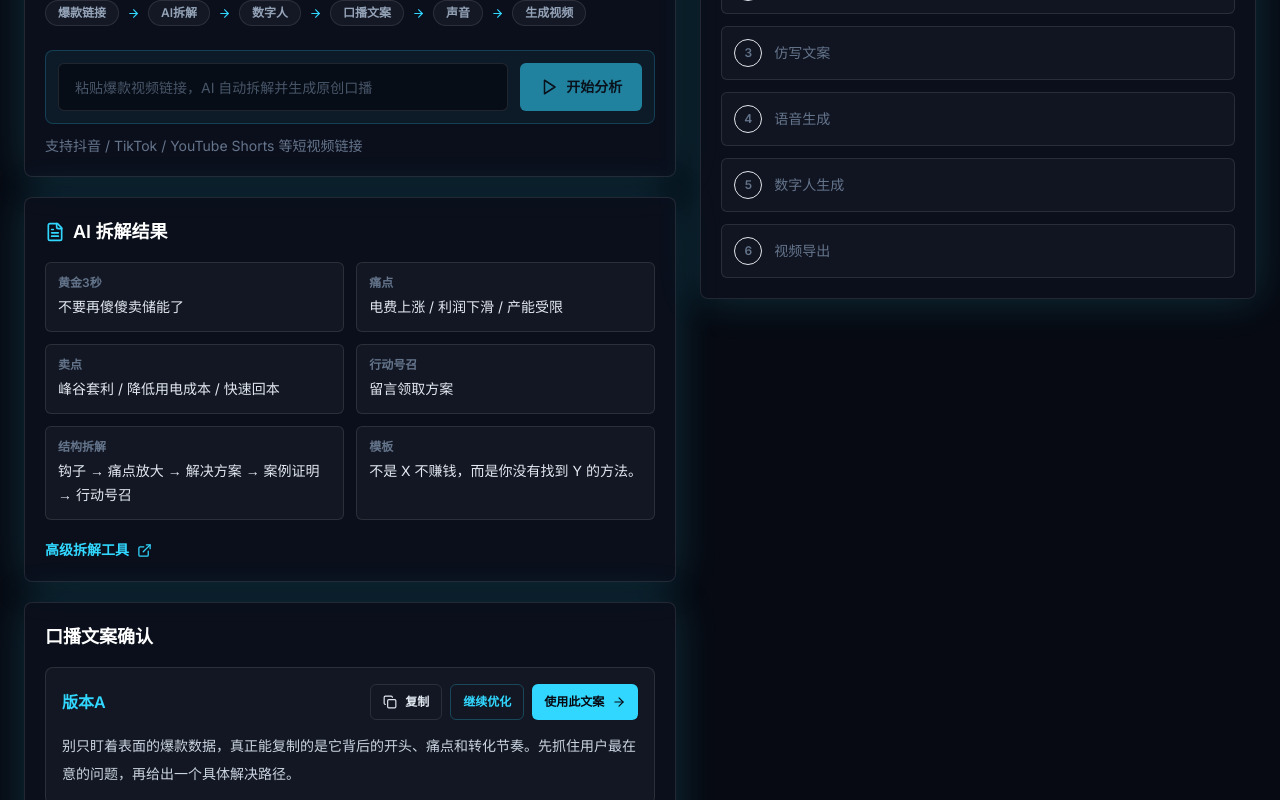
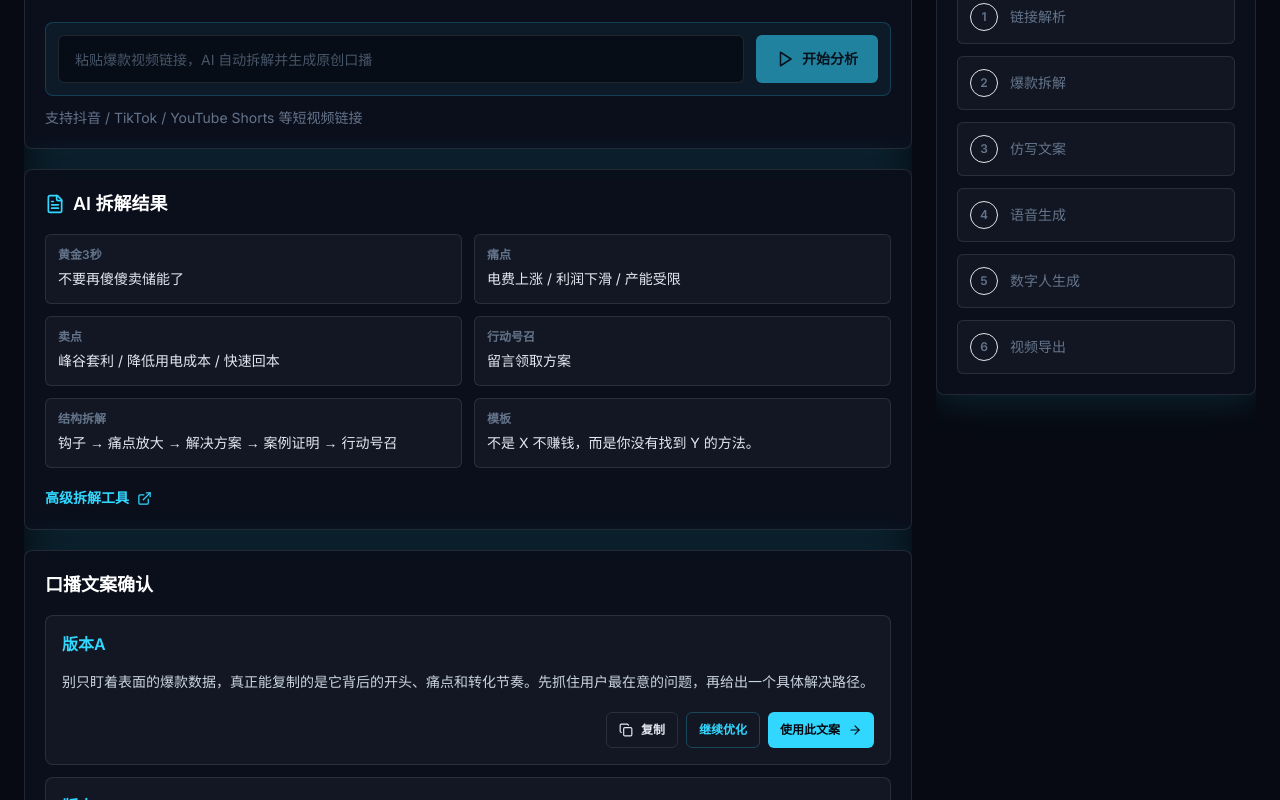
Before and after one commit to gegu702-maker/kaiqiang-ai, a Next.js app in the folder apps/web/: page /studio in a window 1280 px wide. Shown: the part 300-1100 px from the top of the page. Built offline with nearby package versions, Linux system fonts and the light colour scheme; no server answers.

Commit message:
fix: prevent viral studio horizontal overflow

```diff
--- a/apps/web/components/StudioWorkspace.tsx
+++ b/apps/web/components/StudioWorkspace.tsx
@@ -139,27 +139,27 @@ export function StudioWorkspace({
   }
 
   return (
-    <main className="min-h-[calc(100vh-86px)] bg-ink text-slate-100">
-      <div className="mx-auto grid max-w-[1500px] gap-6 px-4 py-6 sm:px-6 xl:grid-cols-[1.08fr_0.92fr]">
-        <section className="space-y-5">
-          <div className="rounded-lg border border-white/10 bg-panel/85 p-5 shadow-glow">
+    <main className="min-h-[calc(100vh-86px)] w-full max-w-full overflow-x-hidden bg-ink text-slate-100">
+      <div className="mx-auto grid w-full max-w-[1500px] grid-cols-1 gap-6 overflow-hidden px-4 py-6 sm:px-6 xl:grid-cols-[minmax(0,1fr)_minmax(220px,320px)]">
+        <section className="min-w-0 max-w-full space-y-5 overflow-hidden">
+          <div className="min-w-0 max-w-full overflow-hidden rounded-lg border border-white/10 bg-panel/85 p-5 shadow-glow">
             <p className="inline-flex items-center gap-2 rounded-full border border-cyan/25 bg-cyan/10 px-3 py-1 text-sm font-semibold text-cyan">
               <Sparkles size={15} />
               {t.badge}
             </p>
-            <h1 className="mt-4 max-w-3xl text-4xl font-semibold leading-tight text-white sm:text-5xl">{t.title}</h1>
-            <p className="mt-3 max-w-2xl text-base leading-7 text-slate-400">{t.subtitle}</p>
+            <h1 className="mt-4 max-w-3xl break-words text-4xl font-semibold leading-tight text-white sm:text-5xl">{t.title}</h1>
+            <p className="mt-3 max-w-2xl break-words text-base leading-7 text-slate-400">{t.subtitle}</p>
             <div className="mt-5 flex flex-wrap gap-2 text-xs font-semibold text-slate-400">
               {t.workflow.map((step, index) => (
-                <span key={step} className="inline-flex items-center gap-2">
-                  <span className="rounded-full border border-white/10 bg-white/[0.04] px-3 py-1">{step}</span>
+                <span key={step} className="inline-flex max-w-full min-w-0 items-center gap-2">
+                  <span className="rounded-full border border-white/10 bg-white/[0.04] px-3 py-1 break-words">{step}</span>
                   {index < t.workflow.length - 1 ? <ArrowRight size={13} className="text-cyan" /> : null}
                 </span>
               ))}
             </div>
-            <div className="mt-6 grid gap-3 rounded-lg border border-cyan/20 bg-cyan/[0.06] p-3 sm:grid-cols-[1fr_auto]">
+            <div className="mt-6 grid min-w-0 gap-3 rounded-lg border border-cyan/20 bg-cyan/[0.06] p-3 sm:grid-cols-[minmax(0,1fr)_auto]">
               <input
-                className="h-12 rounded-md border border-white/10 bg-ink/80 px-4 text-sm text-white outline-none transition placeholder:text-slate-600 focus:border-cyan/60"
+                className="h-12 min-w-0 rounded-md border border-white/10 bg-ink/80 px-4 text-sm text-white outline-none transition placeholder:text-slate-600 focus:border-cyan/60"
                 value={sourceUrl}
                 onChange={(event) => setSourceUrl(event.target.value)}
                 placeholder={t.placeholder}
@@ -174,21 +174,21 @@ export function StudioWorkspace({
                 {isRunning ? t.analyzing : t.analyze}
               </button>
             </div>
-            <p className="mt-3 text-sm text-slate-500">{t.supports}</p>
-            {notice ? <p className="mt-4 rounded-md border border-amber-300/20 bg-amber-300/10 p-3 text-sm leading-6 text-amber-100">{notice}</p> : null}
+            <p className="mt-3 break-words text-sm text-slate-500">{t.supports}</p>
+            {notice ? <p className="mt-4 rounded-md border border-amber-300/20 bg-amber-300/10 p-3 text-sm leading-6 text-amber-100 break-words [overflow-wrap:anywhere]">{notice}</p> : null}
           </div>
 
           {resolveResult ? (
-            <section className="rounded-lg border border-white/10 bg-panel/80 p-5 shadow-glow">
+            <section className="min-w-0 max-w-full overflow-hidden rounded-lg border border-white/10 bg-panel/80 p-5 shadow-glow">
               <h2 className="text-lg font-semibold text-white">{t.metadata}</h2>
-              <div className="mt-4 grid gap-3 sm:grid-cols-[140px_1fr]">
+              <div className="mt-4 grid min-w-0 gap-3 sm:grid-cols-[140px_minmax(0,1fr)]">
                 {resolveResult.thumbnail ? (
                   // eslint-disable-next-line @next/next/no-img-element
                   <img src={resolveResult.thumbnail} alt={resolveResult.title || "Douyin thumbnail"} className="aspect-[3/4] w-full rounded-md border border-white/10 object-cover" />
                 ) : (
                   <div className="grid aspect-[3/4] place-items-center rounded-md border border-white/10 bg-white/[0.035] text-xs text-slate-500">{t.noCover}</div>
                 )}
-                <div className="space-y-2 text-sm leading-6 text-slate-300">
+                <div className="min-w-0 space-y-2 text-sm leading-6 text-slate-300">
                   <InfoRow label={t.metadataLabels.platform} value={resolveResult.platform || "douyin"} />
                   <InfoRow label={t.metadataLabels.title} value={resolveResult.title || "-"} />
                   <InfoRow label={t.metadataLabels.duration} value={resolveResult.duration ? `${resolveResult.duration}s` : "-"} />
@@ -200,19 +200,19 @@ export function StudioWorkspace({
           ) : null}
 
           {transcript ? (
-            <section className="rounded-lg border border-white/10 bg-panel/80 p-5 shadow-glow">
+            <section className="min-w-0 max-w-full overflow-hidden rounded-lg border border-white/10 bg-panel/80 p-5 shadow-glow">
               <h2 className="text-lg font-semibold text-white">{t.transcript}</h2>
-              <p className="mt-4 whitespace-pre-wrap rounded-md border border-white/10 bg-white/[0.035] p-4 text-sm leading-7 text-slate-300">{transcript}</p>
+              <p className="mt-4 whitespace-pre-wrap rounded-md border border-white/10 bg-white/[0.035] p-4 text-sm leading-7 text-slate-300 break-words [overflow-wrap:anywhere]">{transcript}</p>
             </section>
           ) : null}
 
-          <section className="rounded-lg border border-white/10 bg-panel/80 p-5 shadow-glow">
+          <section className="min-w-0 max-w-full overflow-hidden rounded-lg border border-white/10 bg-panel/80 p-5 shadow-glow">
             <h2 className="flex items-center gap-2 text-lg font-semibold text-white">
               <FileText className="text-cyan" size={20} />
               {t.topic}
             </h2>
             {currentAnalysis ? (
-              <div className="mt-4 grid gap-3 text-sm leading-6 text-slate-300 sm:grid-cols-2">
+              <div className="mt-4 grid min-w-0 gap-3 text-sm leading-6 text-slate-300 sm:grid-cols-2">
                 <InfoRow label={t.topic} value={currentAnalysis.topic || "-"} />
                 <InfoRow label={t.hook} value={currentAnalysis.hook || "-"} />
                 <InfoRow label={t.selling} value={(currentAnalysis.selling_points || []).join(" / ") || "-"} />
@@ -222,7 +222,7 @@ export function StudioWorkspace({
             ) : hasStarted ? (
               <EmptyState message={analysisStatus === "error" ? analysisError || t.analysisUnavailable : t.linkResolvedNeedsScript} />
             ) : canShowDemo ? (
-              <div className="mt-4 grid gap-3 text-sm leading-6 text-slate-300 sm:grid-cols-2">
+              <div className="mt-4 grid min-w-0 gap-3 text-sm leading-6 text-slate-300 sm:grid-cols-2">
                 <InfoRow label={t.hook} value={t.sampleAnalysis.hook} />
                 <InfoRow label={t.pain} value={t.sampleAnalysis.pain} />
                 <InfoRow label={t.selling} value={t.sampleAnalysis.selling} />
@@ -239,7 +239,7 @@ export function StudioWorkspace({
             </Link>
           </section>
 
-          <section className="rounded-lg border border-white/10 bg-panel/80 p-5 shadow-glow">
+          <section className="min-w-0 max-w-full overflow-hidden rounded-lg border border-white/10 bg-panel/80 p-5 shadow-glow">
             <h2 className="text-lg font-semibold text-white">{t.rewrites}</h2>
             <div className="mt-4 grid gap-3">
               {(rewriteVersions.length > 0
@@ -248,35 +248,33 @@ export function StudioWorkspace({
                   ? t.rewriteSamples
                   : []
               ).map(([title, script]) => (
-                <article key={title} className="rounded-lg border border-white/10 bg-white/[0.035] p-4">
-                  <div className="flex flex-wrap items-center justify-between gap-3">
-                    <h3 className="font-semibold text-cyan">{title}</h3>
-                    <div className="flex flex-wrap gap-2">
+                <article key={title} className="min-w-0 max-w-full overflow-hidden rounded-lg border border-white/10 bg-white/[0.035] p-4">
+                  <h3 className="break-words font-semibold text-cyan [overflow-wrap:anywhere]">{title}</h3>
+                  <p className="mt-3 whitespace-pre-wrap break-words text-sm leading-7 text-slate-300 [overflow-wrap:anywhere]">{script}</p>
+                  <div className="mt-4 flex max-w-full flex-wrap justify-start gap-2 sm:justify-end">
                     <button
                       type="button"
-                        className="inline-flex h-9 items-center gap-2 rounded-md border border-white/10 px-3 text-xs font-semibold text-slate-200 hover:bg-white/[0.06]"
+                      className="inline-flex h-9 max-w-full items-center gap-2 rounded-md border border-white/10 px-3 text-xs font-semibold text-slate-200 hover:bg-white/[0.06]"
                       onClick={() => copyRewrite(title, script)}
                     >
                       <Copy size={14} />
-                        {copied === title ? t.copied : t.copy}
+                      <span className="truncate">{copied === title ? t.copied : t.copy}</span>
                     </button>
-                      <button type="button" className="inline-flex h-9 items-center gap-2 rounded-md border border-cyan/25 px-3 text-xs font-semibold text-cyan hover:bg-cyan/10">
-                        {t.continue}
+                    <button type="button" className="inline-flex h-9 max-w-full items-center gap-2 rounded-md border border-cyan/25 px-3 text-xs font-semibold text-cyan hover:bg-cyan/10">
+                      <span className="truncate">{t.continue}</span>
                     </button>
                     <button
                       type="button"
-                        className="inline-flex h-9 items-center gap-2 rounded-md bg-cyan px-3 text-xs font-semibold text-ink hover:bg-cyan/90"
+                      className="inline-flex h-9 max-w-full items-center gap-2 rounded-md bg-cyan px-3 text-xs font-semibold text-ink hover:bg-cyan/90"
                       onClick={() => {
                         setSelectedScript(script);
                         document.getElementById("avatar-studio")?.scrollIntoView({ behavior: "smooth", block: "start" });
                       }}
                     >
-                        {t.avatar}
+                      <span className="truncate">{t.avatar}</span>
                       <ArrowRight size={14} />
                     </button>
                   </div>
-                  </div>
-                  <p className="mt-3 text-sm leading-7 text-slate-300">{script}</p>
                 </article>
               ))}
               {rewriteVersions.length === 0 && !canShowDemo ? <EmptyState message={hasStarted ? t.rewritesUnavailable : t.empty} /> : null}
@@ -284,8 +282,8 @@ export function StudioWorkspace({
           </section>
         </section>
 
-        <aside className="space-y-5">
-          <section className="sticky top-24 rounded-lg border border-white/10 bg-panel/80 p-5 shadow-glow">
+        <aside className="min-w-0 max-w-full space-y-5 overflow-hidden xl:w-[320px]">
+          <section className="rounded-lg border border-white/10 bg-panel/80 p-5 shadow-glow xl:sticky xl:top-24">
             <h2 className="flex items-center gap-2 text-lg font-semibold text-white">
               <Video className="text-cyan" size={20} />
               {t.preview}
@@ -307,7 +305,7 @@ export function StudioWorkspace({
                   <span className="grid size-7 shrink-0 place-items-center rounded-full border border-current/25 text-xs font-semibold">
                     {step.state === "running" ? <Loader2 className="animate-spin" size={15} /> : index + 1}
                   </span>
-                  <span className="flex-1">{step.label}</span>
+                  <span className="min-w-0 flex-1 break-words">{step.label}</span>
                   {step.state === "done" ? <CheckCircle2 size={16} /> : null}
                 </div>
               ))}
@@ -315,7 +313,7 @@ export function StudioWorkspace({
           </section>
         </aside>
       </div>
-      <section id="avatar-studio" className="mx-auto max-w-[1500px] px-4 pb-10 sm:px-6">
+      <section id="avatar-studio" className="mx-auto w-full max-w-[1500px] overflow-hidden px-4 pb-10 sm:px-6">
         <div className="mb-4">
           <h2 className="text-2xl font-semibold text-white">{t.avatarStudio}</h2>
           <p className="mt-2 text-sm leading-6 text-slate-400">{t.avatarStudioSubtitle}</p>
@@ -335,13 +333,13 @@ export function StudioWorkspace({
 
 function InfoRow({ label, value }: { label: string; value: string }) {
   return (
-    <div className="rounded-md border border-white/10 bg-white/[0.035] p-3">
-      <p className="text-xs font-semibold text-slate-500">{label}</p>
-      <p className="mt-1 text-slate-200">{value}</p>
+    <div className="min-w-0 max-w-full overflow-hidden rounded-md border border-white/10 bg-white/[0.035] p-3">
+      <p className="break-words text-xs font-semibold text-slate-500 [overflow-wrap:anywhere]">{label}</p>
+      <p className="mt-1 break-words text-slate-200 [overflow-wrap:anywhere]">{value}</p>
     </div>
   );
 }
 
 function EmptyState({ message }: { message: string }) {
-  return <p className="mt-4 rounded-md border border-white/10 bg-white/[0.035] p-4 text-sm leading-6 text-slate-400">{message}</p>;
+  return <p className="mt-4 rounded-md border border-white/10 bg-white/[0.035] p-4 text-sm leading-6 text-slate-400 break-words [overflow-wrap:anywhere]">{message}</p>;
 }
```
Also changed, not shown: apps/web/components/ViralAnalyzerClient.tsx (+12 -12 lines). Lines whose indentation alone changed are shown as unchanged.
